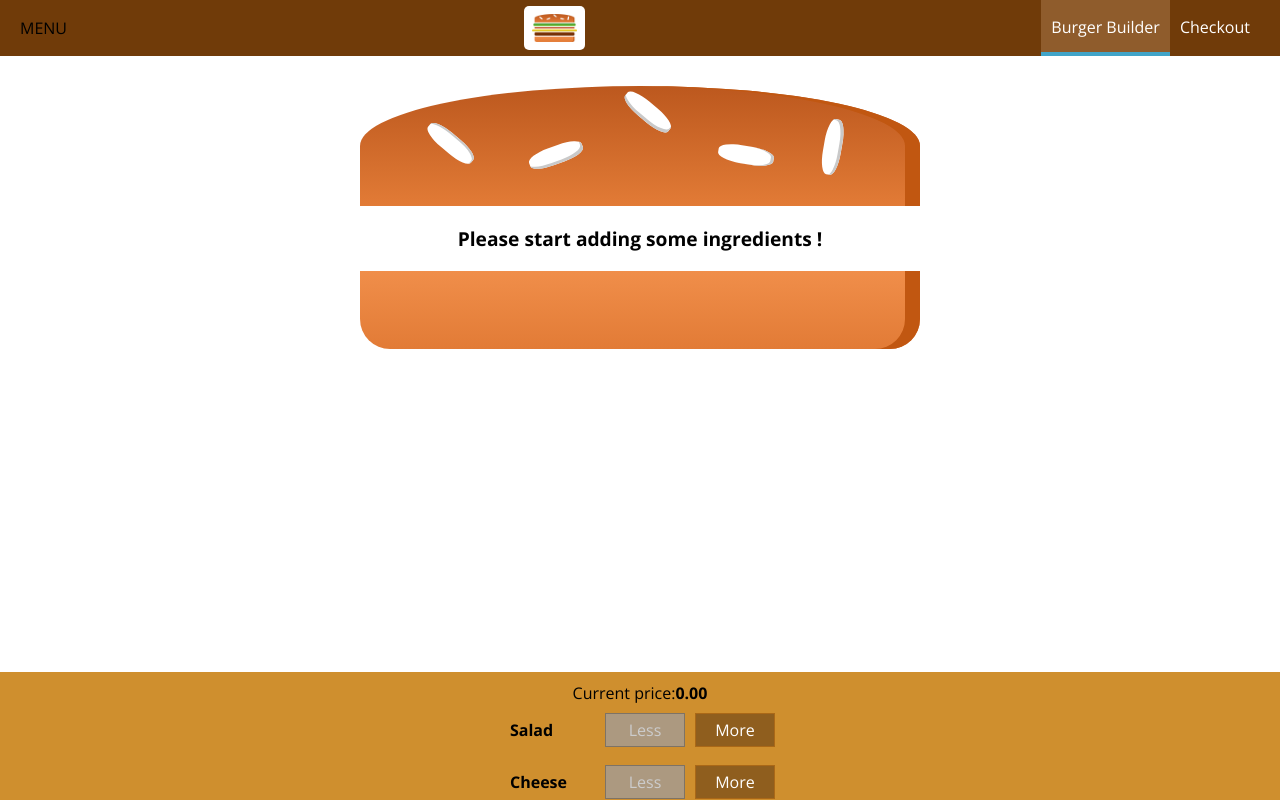
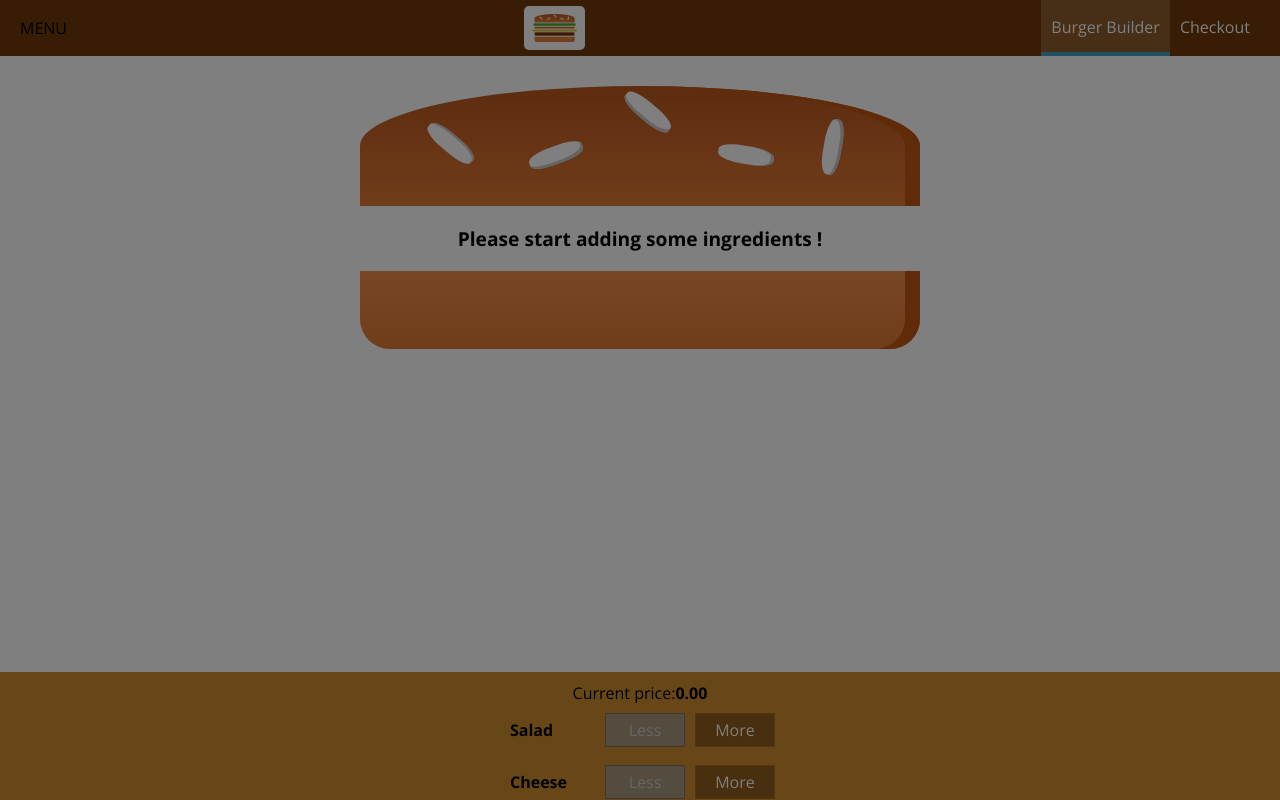
Before and after one commit to Eric-ciccotti/react-sandwich-maker, a React (Create React App) app: page / in a window 1280 px wide. Shown: the top 800 px of the page. Built offline with nearby package versions, Linux system fonts and the light colour scheme.

Commit message:
Added SideDrawer logic with Layout which is now a stateful component where you can handle the logic for the SideDrawer

```diff
--- a/src/components/Layout/Layout.js
+++ b/src/components/Layout/Layout.js
@@ -1,18 +1,31 @@
-import React from 'react';
+import React, { Component } from 'react';
 import Aux from '../../hoc/Auxiliary';
 import Toolbar from '../Navigation/Toolbar/Toolbar';
 import classes from './Layout.module.css';
 import SideDrawer from '../Navigation/SideDrawer/SideDrawer';
 
 
-const Layout = (props) => (
+class Layout extends Component {
+
+    state = {
+        showSideDrawer: true
+    }
+    sideDrawerCloseHandler = () => {
+        this.setState({showSideDrawer: false});
+    }
+
+    render() {
+        return (
         <Aux>
             <Toolbar />
-        <SideDrawer />
+            <SideDrawer open={this.state.showSideDrawer} closed={this.sideDrawerCloseHandler}/>
             <main className={classes.Content}>
-            {props.children}
+                {this.props.children}
             </main>
         </Aux>
         );
+    }
+}
+
 
 export default Layout;
--- a/src/components/Navigation/SideDrawer/SideDrawer.js
+++ b/src/components/Navigation/SideDrawer/SideDrawer.js
@@ -3,17 +3,26 @@
 
 import Logo from '../../Logo/Logo';
 import NavigationItems from '../../Navigation/NavigationItems/NavigationItems';
+import BackDrop from '../../UI/Backdrop/Backdrop';
+import Aux from '../../../hoc/Auxiliary';
 
 const SideDrawer = (props) => {
+    let attachedClasses = [classes.SideDrawer, classes.Close];
+    if (props.open) {
+        attachedClasses = [classes.SideDrawer, classes.Open];
+    }
     return (
-        <div className={classes.SideDrawer}>
-            <div className={classes.Logo}>
-            <Logo/>
+        <Aux>
+            <BackDrop show={props.open} clicked={props.closed} />
+            <div className={attachedClasses.join(' ')}>
+                <div className={classes.Logo}>
+                    <Logo />
+                </div>
+                <nav>
+                    <NavigationItems />
+                </nav>
             </div>
-            <nav>
-                <NavigationItems/>
-            </nav>
-        </div>
+        </Aux>
     );
 }
 
```
Lines whose indentation alone changed are shown as unchanged.
